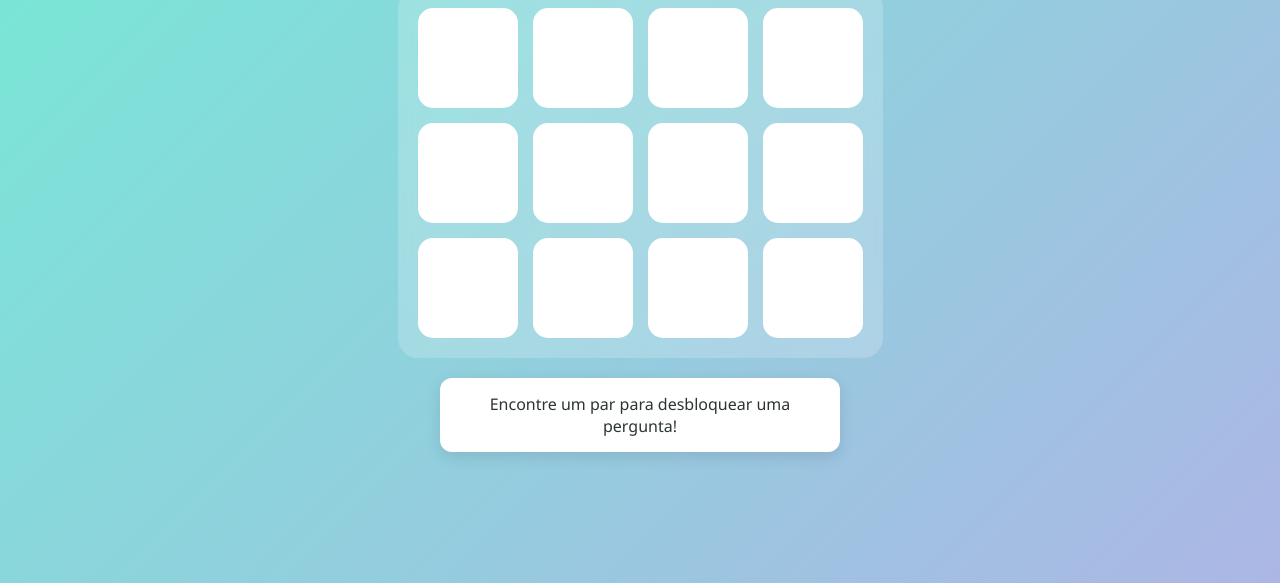
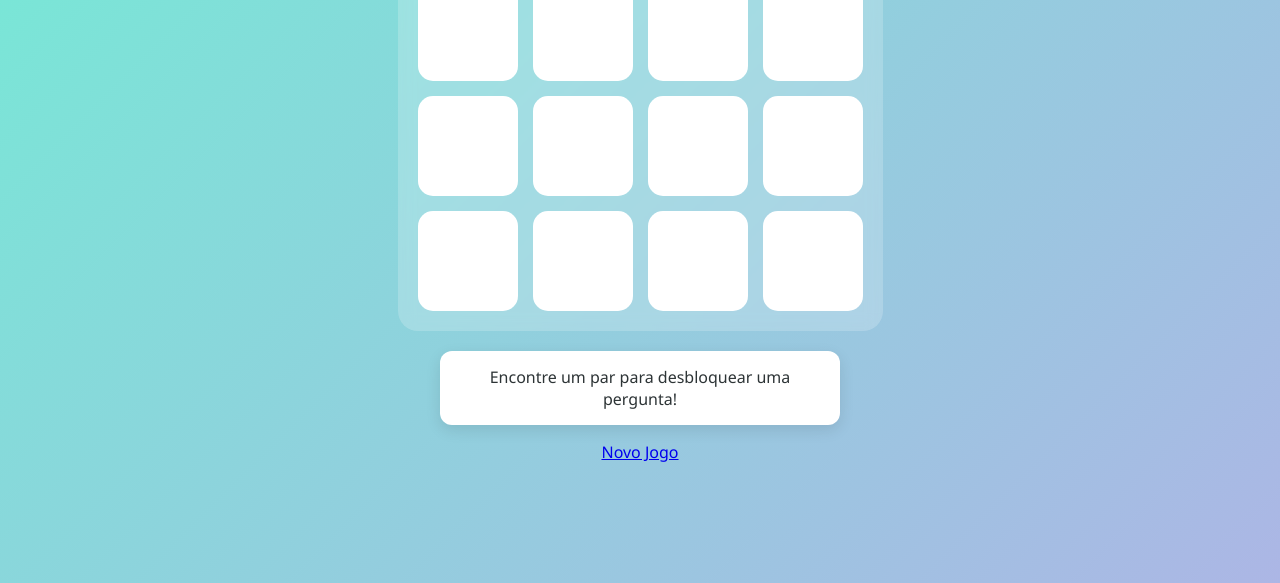
Before and after one commit to pedrocorreialopes/jogomemoria, a plain HTML site: page index.html in a window 1280 px wide. Shown: the part 217-800 px from the top of the page. Drawn offline with Linux system fonts and the light colour scheme.

Commit message:
Update index.html

```diff
--- a/index.html
+++ b/index.html
@@ -79,6 +79,7 @@
   <h1>🧠 Quebra-Gelo da Memória</h1>
   <div class="game-board" id="board"></div>
   <div class="question-box" id="question">Encontre um par para desbloquear uma pergunta!</div>
+  <p><a href="https://pedrocorreialopes.github.io/jogomemoria/">Novo Jogo</a></p>
 
   <script>
     const emojis = ['😀', '😴', '☕', '🧠', '🐢', '🚀'];
```
